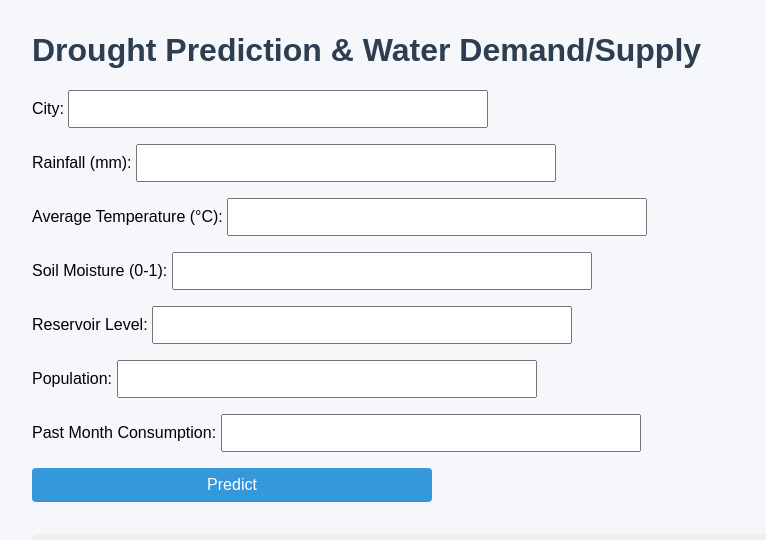
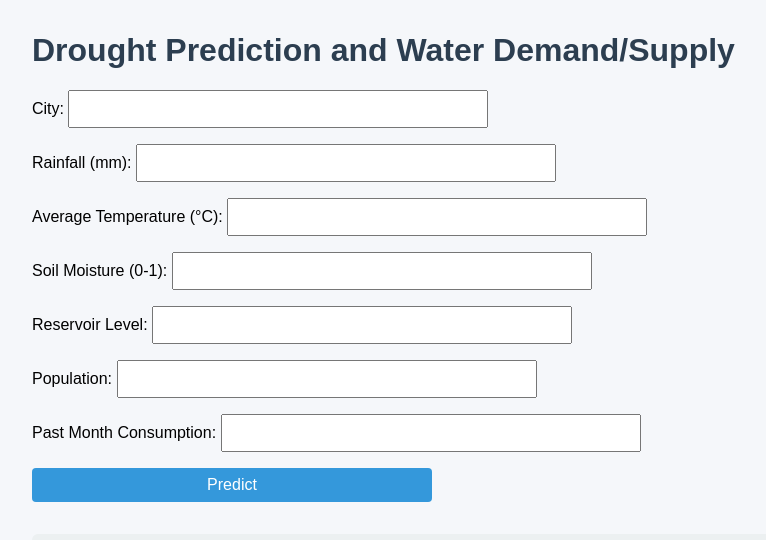
Before and after one commit to Aishwaryagithubit/DroughtPredict, a plain HTML site: page Drought/index.html in a window 1280 px wide. Shown: the whole page, without its empty margins (0-766 px from the left). Drawn offline with Linux system fonts and the light colour scheme.

Commit message:
Update index.html

```diff
--- a/Drought/index.html
+++ b/Drought/index.html
@@ -16,7 +16,7 @@
 </head>
 <body>
 
-  <h1>Drought Prediction & Water Demand/Supply</h1>
+  <h1>Drought Prediction and Water Demand/Supply</h1>
 
   <form id="predictForm">
     <label>City: <input type="text" id="city" required></label>
```
